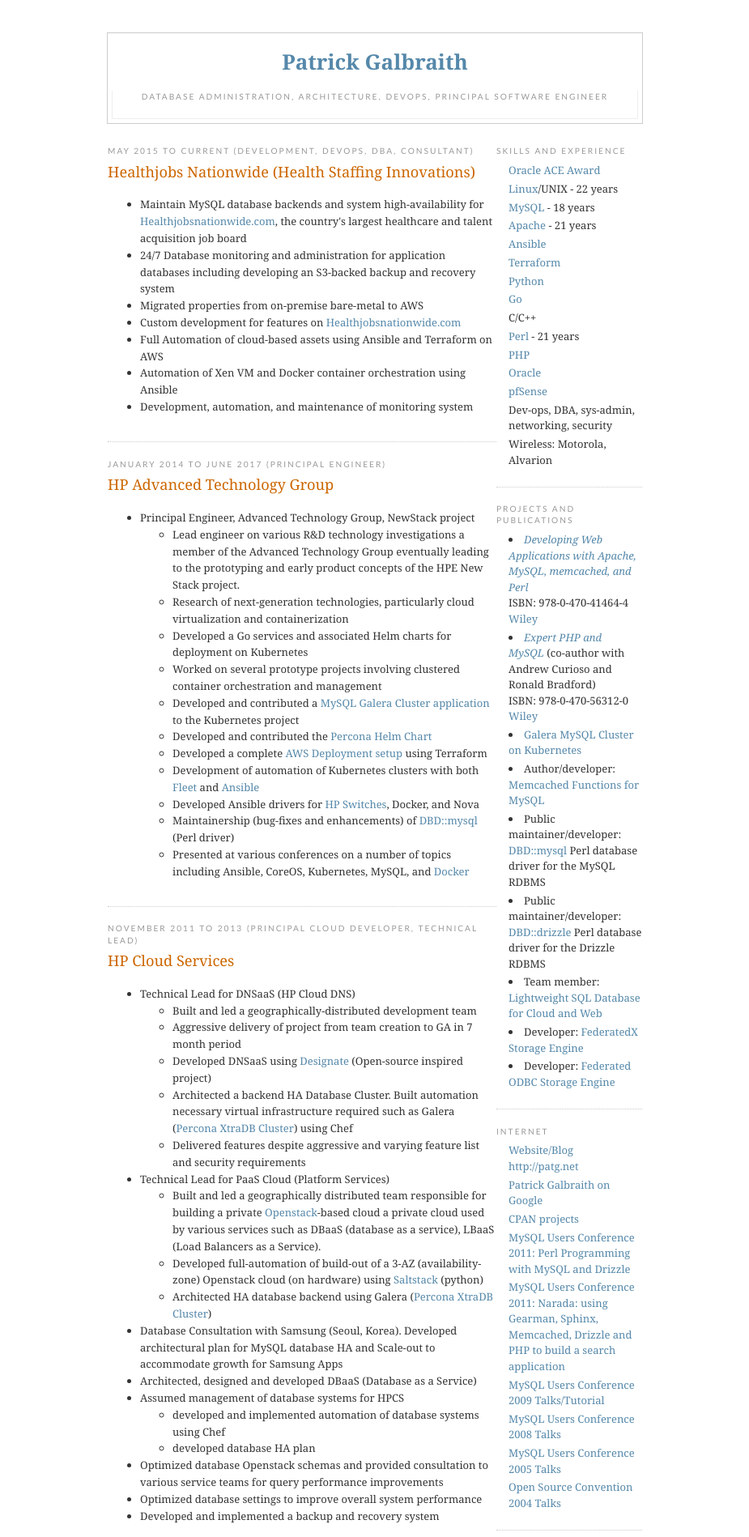
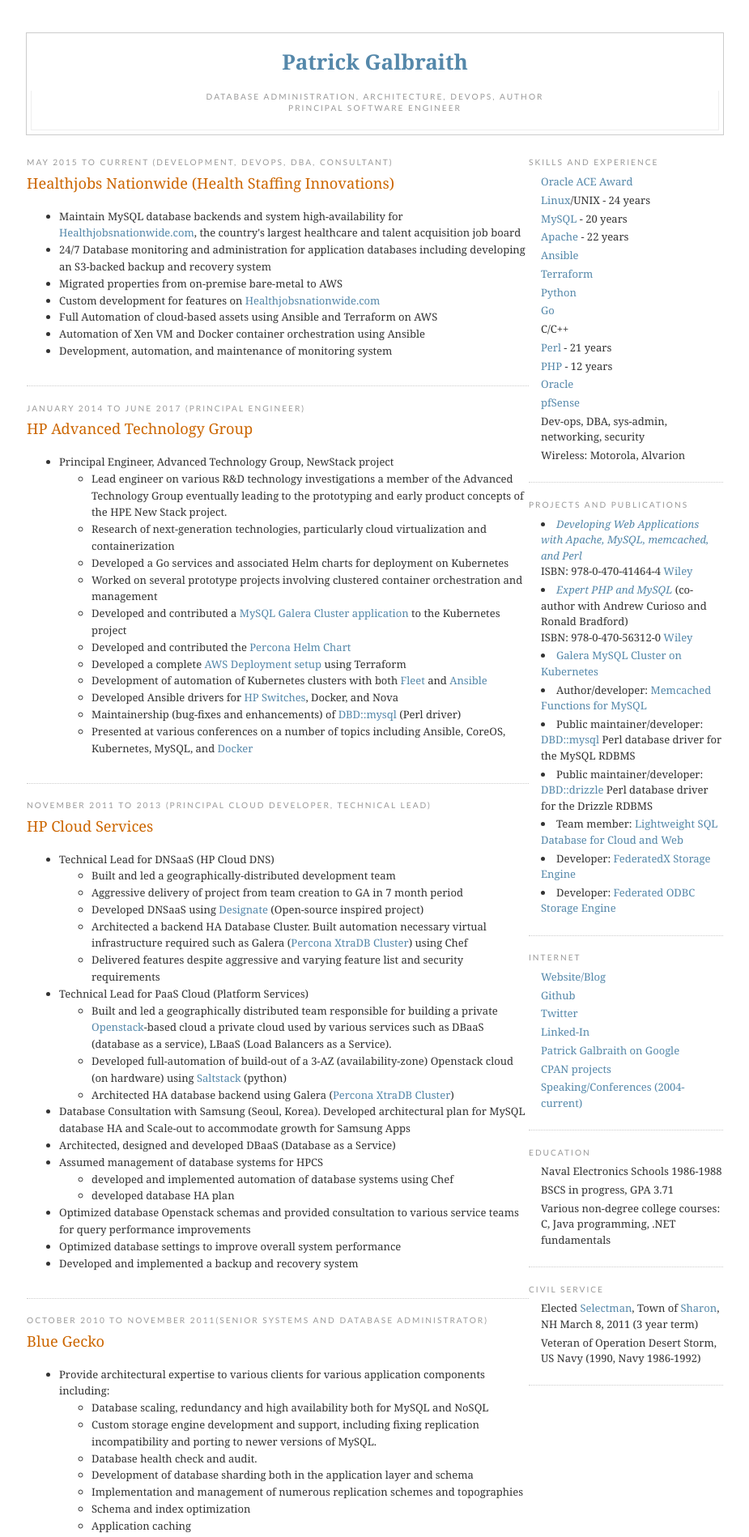
Before and after one commit to CaptTofu/patg.net, a Jekyll site: the page resume.html, which Jekyll copies as it is, in a window 1280 px wide. Shown: the top 1898 px of the page at 81% size, without its empty margins (177-1102 px from the left). Built offline with Jekyll 4.4.1, drawn with Linux system fonts in a browser that asks for light colours.

Commit message:
Cleanup on long resume

```diff
--- a/resume.html
+++ b/resume.html
@@ -34,7 +34,7 @@
 /* Header
 ----------------------------------------------- */
 #header {
-  width:660px;
+  width:860px;
   margin:0 auto 10px;
   border:1px solid #ccc;
   }
@@ -62,7 +62,7 @@
   padding:0 20px 20px;
   border:1px solid #eee;
   border-width:0 1px 1px;
-  max-width:700px;
+  max-width:900px;
   font:78%/1.4em "Trebuchet MS",Trebuchet,Arial,Verdana,Sans-serif;
   text-transform:uppercase;
   letter-spacing:.2em;
@@ -73,17 +73,17 @@
 /* Content
 ----------------------------------------------- */
 #content {
-  width:660px;
+  width:860px;
   margin:0 auto;
   padding:1;
   text-align:left;
   }
 #main {
-  width:480px;
+  width:620px;
   float:left;
   }
 #sidebar {
-  width:180px;
+  width:240px;
   float:right;
   text-align:left;
   }
@@ -247,7 +247,7 @@
 
 <div id="header">
   <h1 id="resume-title"><a href="http://patg.net">Patrick Galbraith</a></h1>
-  <p id="description">Database Administration, Architecture, Devops, Principal Software
+  <p id="description">Database Administration, Architecture, Devops, Author<br/>Principal Software
   Engineer</p>
 </div>
 <!-- end #header -->
@@ -532,16 +532,16 @@
     <li><a
     href="http://apex.oracle.com/pls/otn/f?p=19297:4:4335453461535622::NO:4:P4_ID:3300">
     Oracle ACE Award</a>
-    <li><a href="http://Linux.com/">Linux</a>/UNIX - 22 years</li>
-    <li><a href="http://mysql.com/">MySQL</a> - 18 years</li>
-    <li><a href="http://apache.org/">Apache</a> - 21 years</li>
+    <li><a href="http://Linux.com/">Linux</a>/UNIX - 24 years</li>
+    <li><a href="http://mysql.com/">MySQL</a> - 20 years</li>
+    <li><a href="http://apache.org/">Apache</a> - 22 years</li>
     <li><a href="http://www.ansible.com/">Ansible</a></li>
     <li><a href="http://terraform.io/">Terraform</a></li>
     <li><a href="http://python.org/">Python</a></li>
     <li><a href="http://golang.org/">Go</a></li>
     <li>C/C++</a></li>
     <li><a href="http://perl.org/">Perl</a> - 21 years</li>
-    <li><a href="http://php.net/">PHP</a></li>
+    <li><a href="http://php.net/">PHP</a> - 12 years</li>
     <li><a href="http://www.oracle.com/">Oracle</a></li>
     <li><a href="https://pfsense.org/">pfSense</a></li>
     <li>Dev-ops, DBA, sys-admin, networking, security</li>
@@ -561,22 +561,15 @@
    </ul>
    <h2 class='sidebar-title'>Internet</h2>
    <ul class='profile-datablock'>
-    <li><a href="http://patg.net">Website/Blog http://patg.net</a>
+    <li><a href="http://patg.net">Website/Blog</a>
+    <li><a href="https://github.com/CaptTofu">Github</a></li>
+    <li><a href="https://twitter.com/CaptTofu">Twitter</a></li>
+    <li><a href="https://www.linkedin.com/in/galbraithpatrick/">Linked-In</a></li>
     <li><a
     href="http://www.google.com/search?q=%22Patrick%20Galbraith%22">Patrick
     Galbraith on Google</a></li>
     <li><a href="http://search.cpan.org/~capttofu/">CPAN projects</a></li>
-    <li><a
-    href="http://http://en.oreilly.com/mysql2011/public/schedule/detail/17252">MySQL
-    Users Conference 2011: Perl Programming with MySQL and Drizzle</a></li>
-    <li><a
-    href="http://http://en.oreilly.com/mysql2011/public/schedule/detail/17282">MySQL
-    Users Conference 2011: Narada: using Gearman, Sphinx, Memcached, Drizzle
-    and PHP to build a search application</a></li>
-    <li><a href="http://en.oreilly.com/mysql2009/public/schedule/speaker/991">MySQL Users Conference 2009 Talks/Tutorial</a></li>
-    <li><a href="http://en.oreilly.com/mysql2008/public/schedule/speaker/991">MySQL Users Conference 2008 Talks</a></li>
-    <li><a href="http://conferences.oreillynet.com/cs/mysqluc2005/view/e_spkr/1821">MySQL Users Conference 2005 Talks</a></li>
-    <li><a href="http://conferences.oreillynet.com/cs/os2004/view/e_spkr/1821">Open Source Convention 2004 Talks</a></li>
+    <li><a href="http://patg.net/speaking.html">Speaking/Conferences (2004-current)</a></li>
    </ul>
    <h2 class='sidebar-title'>Education</h2>
    <ul class='profile-datablock'>
```
